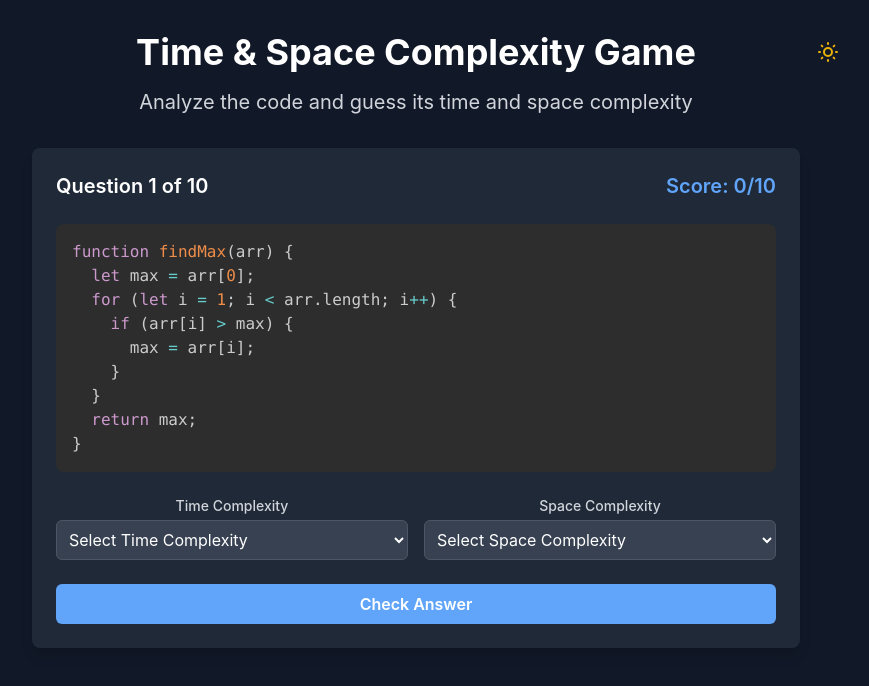
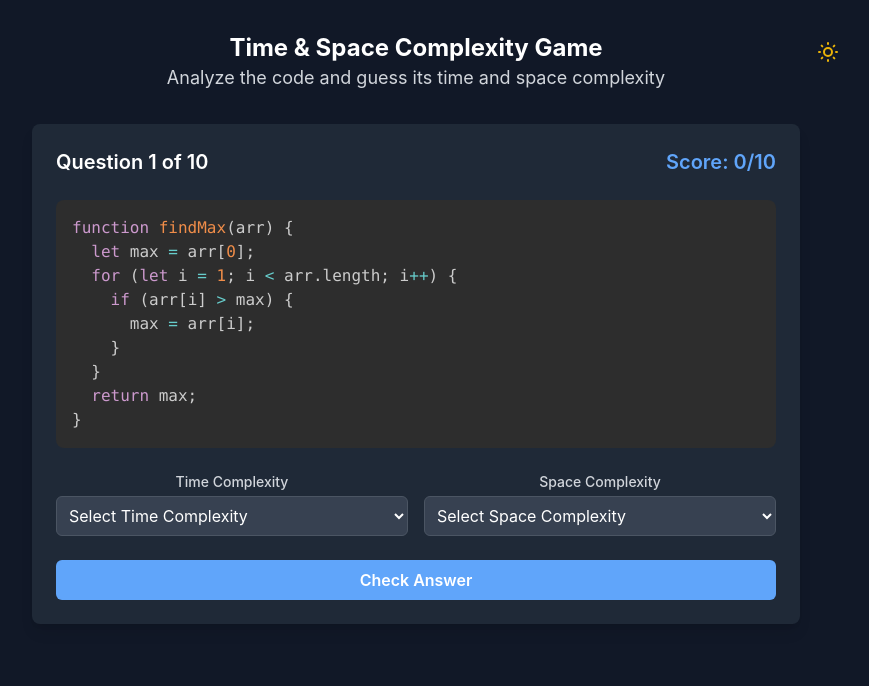
Before and after one commit to aiacuone/time-space-complexity-quiz, a React (Create React App) app: page / in a window 1280 px wide. Shown: the top 686 px of the page, without its empty margins (224-1093 px from the left). Built offline with nearby package versions, Linux system fonts and the light colour scheme; the HTML template or start-up script is replaced by a standard one.

Commit message:
heade text size

```diff
--- a/src/App.tsx
+++ b/src/App.tsx
@@ -52,10 +52,10 @@ function App() {
               </svg>
             )}
           </button>
-          <h1 className="text-4xl font-bold mb-4 text-gray-900 dark:text-white">
+          <h1 className="text-xl sm:text-2xl font-bold text-gray-900 dark:text-white">
             Time & Space Complexity Game
           </h1>
-          <p className="text-xl text-gray-600 dark:text-gray-300 mb-8">
+          <p className="text-md sm:text-lg text-gray-600 dark:text-gray-300 mb-8">
             Analyze the code and guess its time and space complexity
           </p>
           <ComplexityGame />
```
